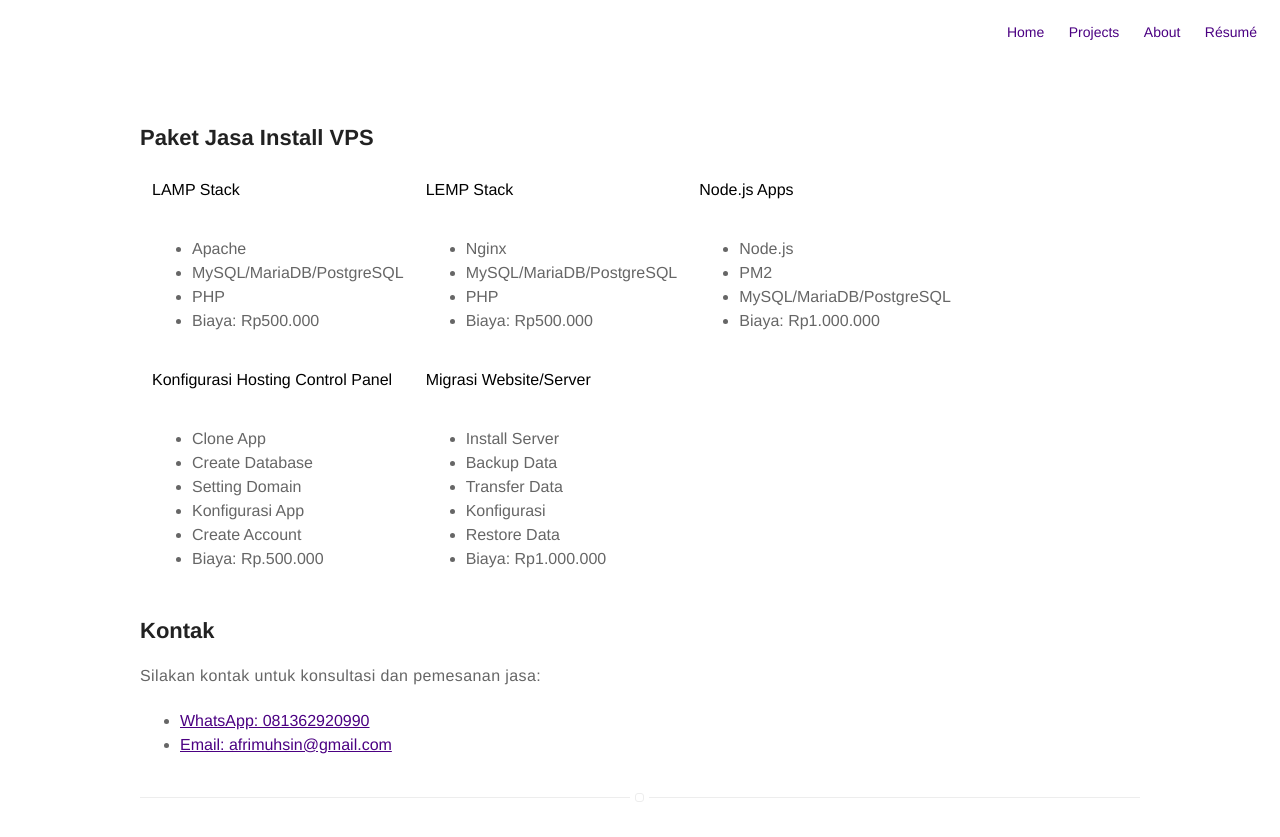
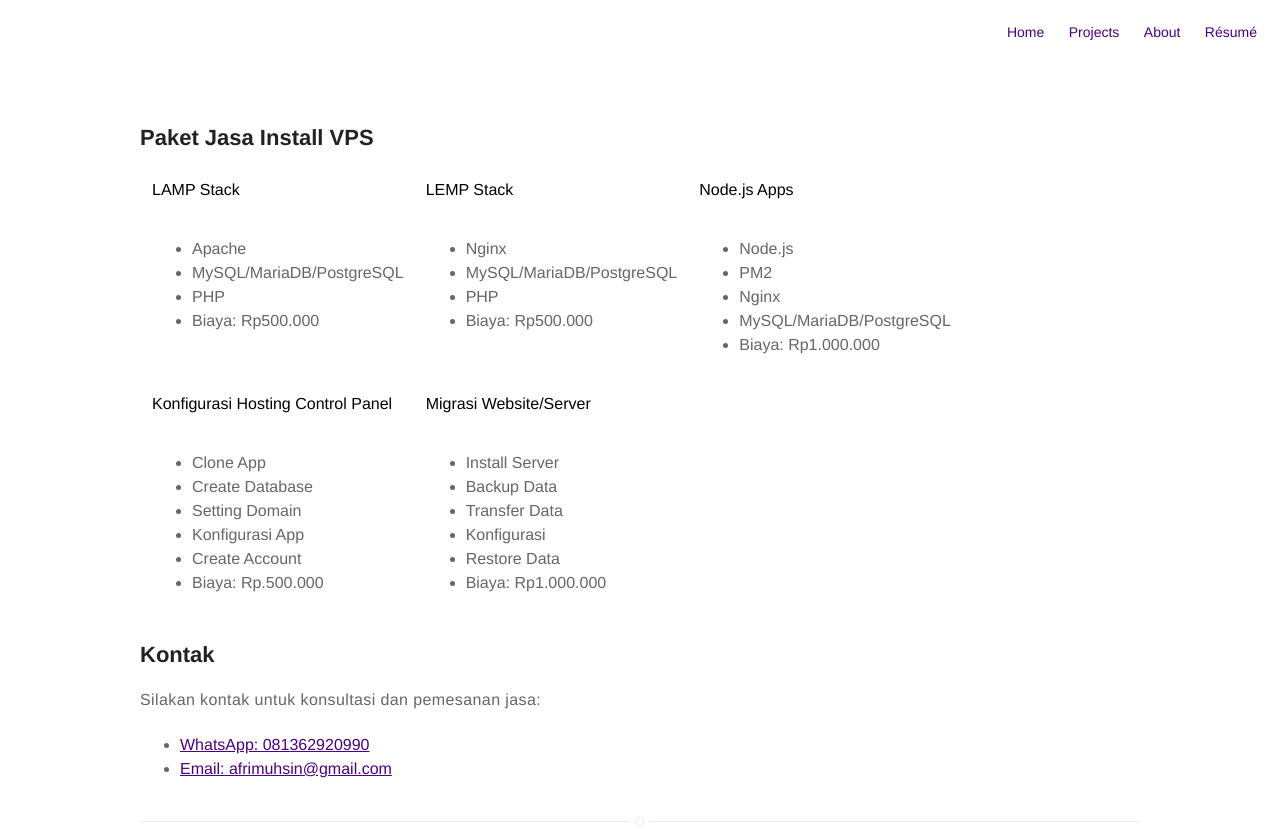
Before and after one commit to afridermawanginting/afridermawanginting.github.io, a Jekyll site: the page built from jasa.md, in a window 1280 px wide, cut to the strip 0-837 px from the top of the page. Built offline with Jekyll 4.4.1, drawn with Linux system fonts in a browser that asks for light colours; nearby versions of some CDN libraries; emoji names are drawn with the system emoji font.

Commit message:
Update jasa.md

```diff
--- a/jasa.md
+++ b/jasa.md
@@ -54,6 +54,7 @@ title: Jasa
                     <ul>
                         <li>Node.js</li>
                         <li>PM2</li>
+                        <li>Nginx</li>
                         <li>MySQL/MariaDB/PostgreSQL</li>
                         <li>Biaya: Rp1.000.000</li>
                     </ul>
```
